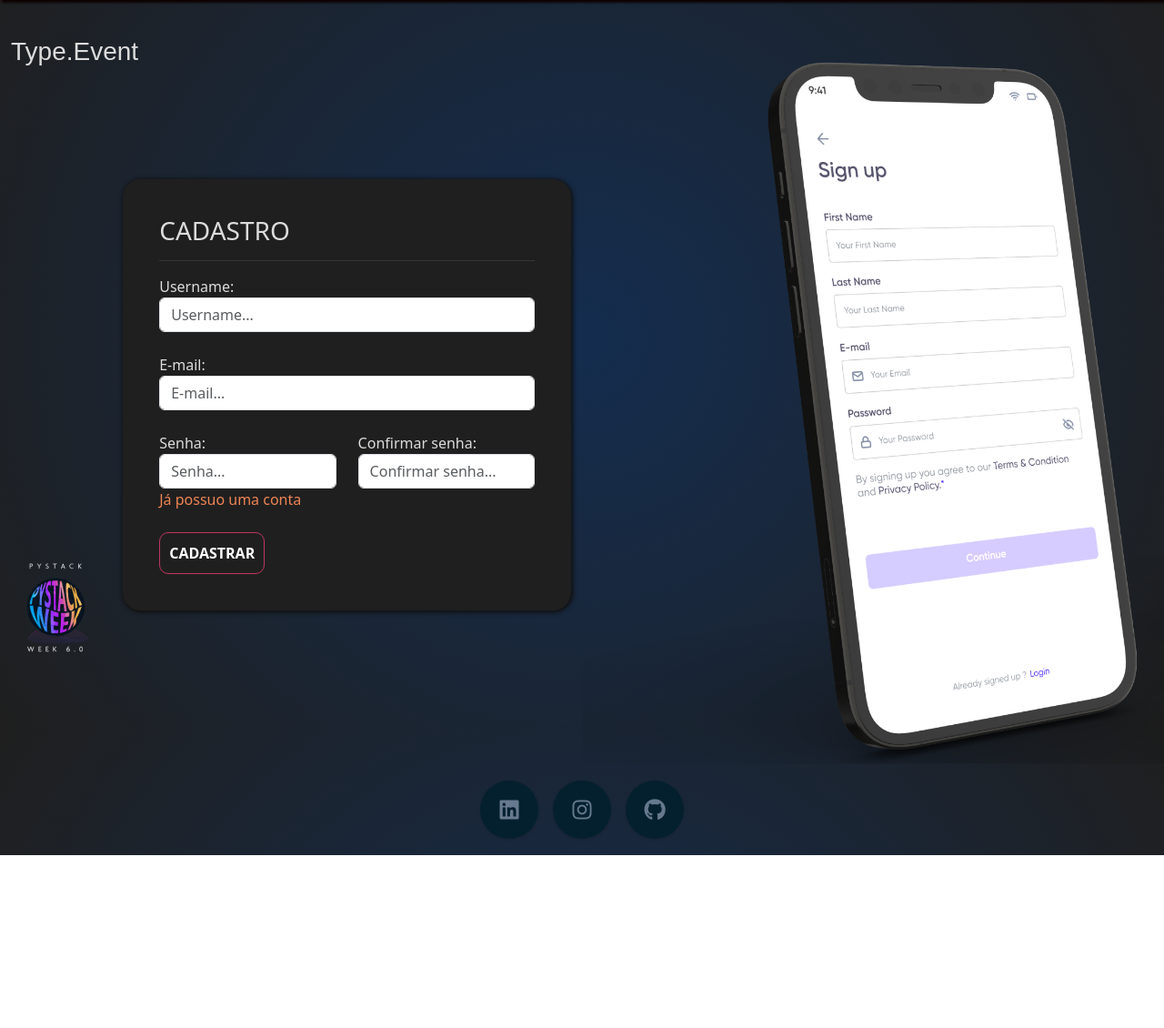
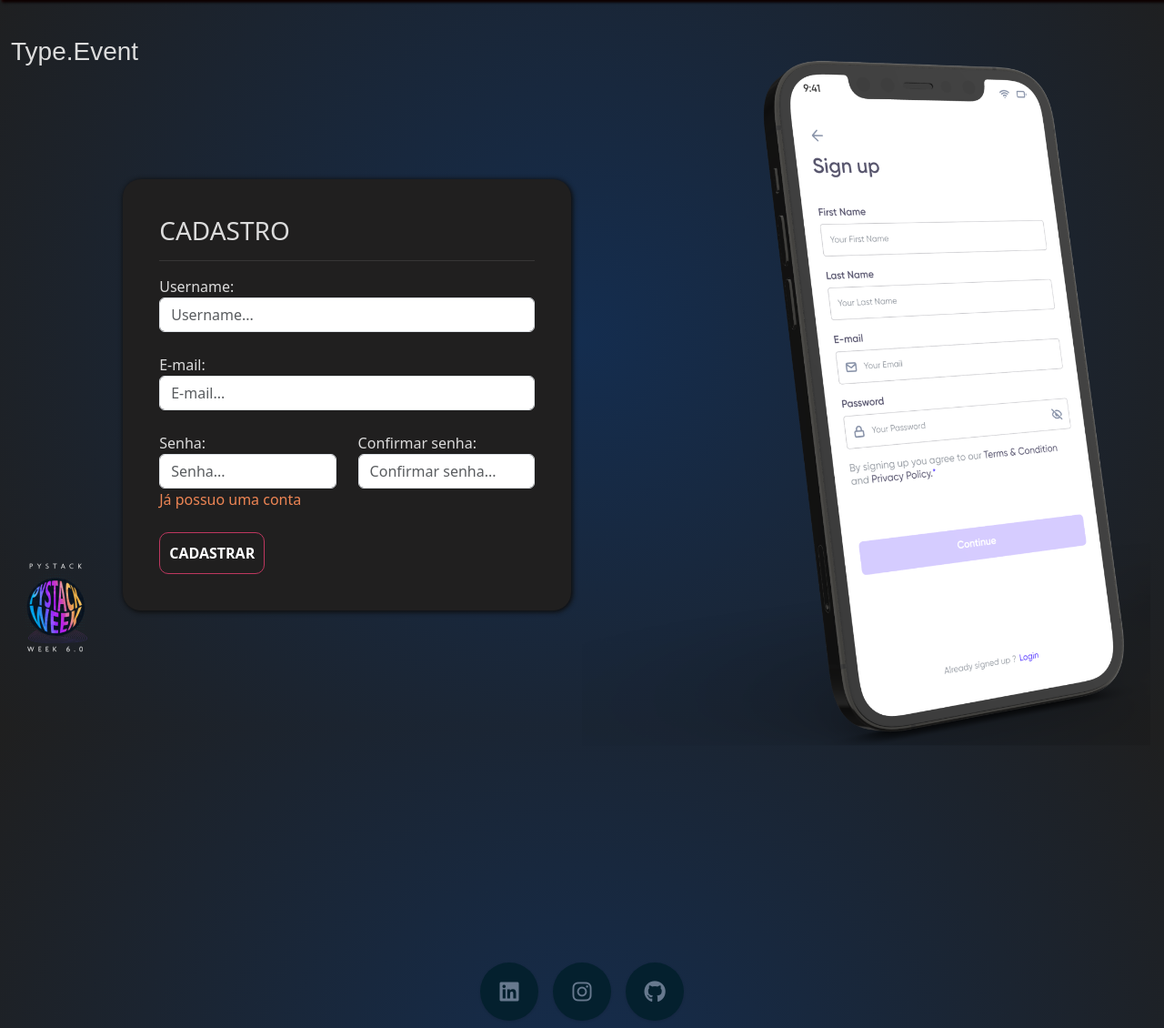
Before and after one commit to andersonlimacrv/django-user-Certificate, a Django app: page /usuarios/cadastro/ in a window 1280 px wide. Shown: the part 56-1186 px from the top of the page at 91% size. Before the commit the page ends 996 px from the top, so only its background shows below. Run offline with Django 4.2, Linux system fonts and the light colour scheme; some libraries are stand-ins or nearby versions.

Commit message:
Adicionado responsividade correta, começo de parte lógica login

```diff
--- a/templates/static/geral/css/base.css
+++ b/templates/static/geral/css/base.css
@@ -218,11 +218,10 @@ nav {
 
 /* ---------------------------------------Inicio de estilização do Footer ------------------------------------------------*/
 footer {
-  margin-top: 50px;
+  margin-top: 250px;
   width: 100%;
-  height: auto;
   position: absolute;
-  bottom: 2-px;
+  float: bottom;
 }
 
 :root {
--- a/templates/static/usuarios/css/usuarios.css
+++ b/templates/static/usuarios/css/usuarios.css
@@ -1,5 +1,7 @@
  .main {
    color: Gainsboro;
+   display: flex;
+   ;
  }
 
  .bg-inscricao {
@@ -10,9 +12,9 @@
  .bg-img {
    background-image: url('/static/usuarios/img/bg.png');
    height: calc(100vh + 140px);
-   background-size: cover;
+   background-size: contain;
+   background-repeat: no-repeat;
    color: #14e9e9;
-
  }
 
  .logo {
--- a/usuarios/views.py
+++ b/usuarios/views.py
@@ -1,8 +1,17 @@
-from django.shortcuts import render
+from django.shortcuts import render, redirect
 from django.http import HttpResponse
+
 
 def cadastro(request):
     if request.method == "GET":
         return render(request, 'cadastro.html')
     elif request.method == "POST":
-        return render(request, 'cadastro.html')
+        username = request.POST.get('username')
+        email = request.POST.get('email')
+        senha = request.POST.get('senha')
+        confirmar_senha = request.POST.get('confirmar_senha')
+
+        if not senha == confirmar_senha:
+            return redirect('/usuarios/cadastro')
+
+        return HttpResponse('Teste')
```
